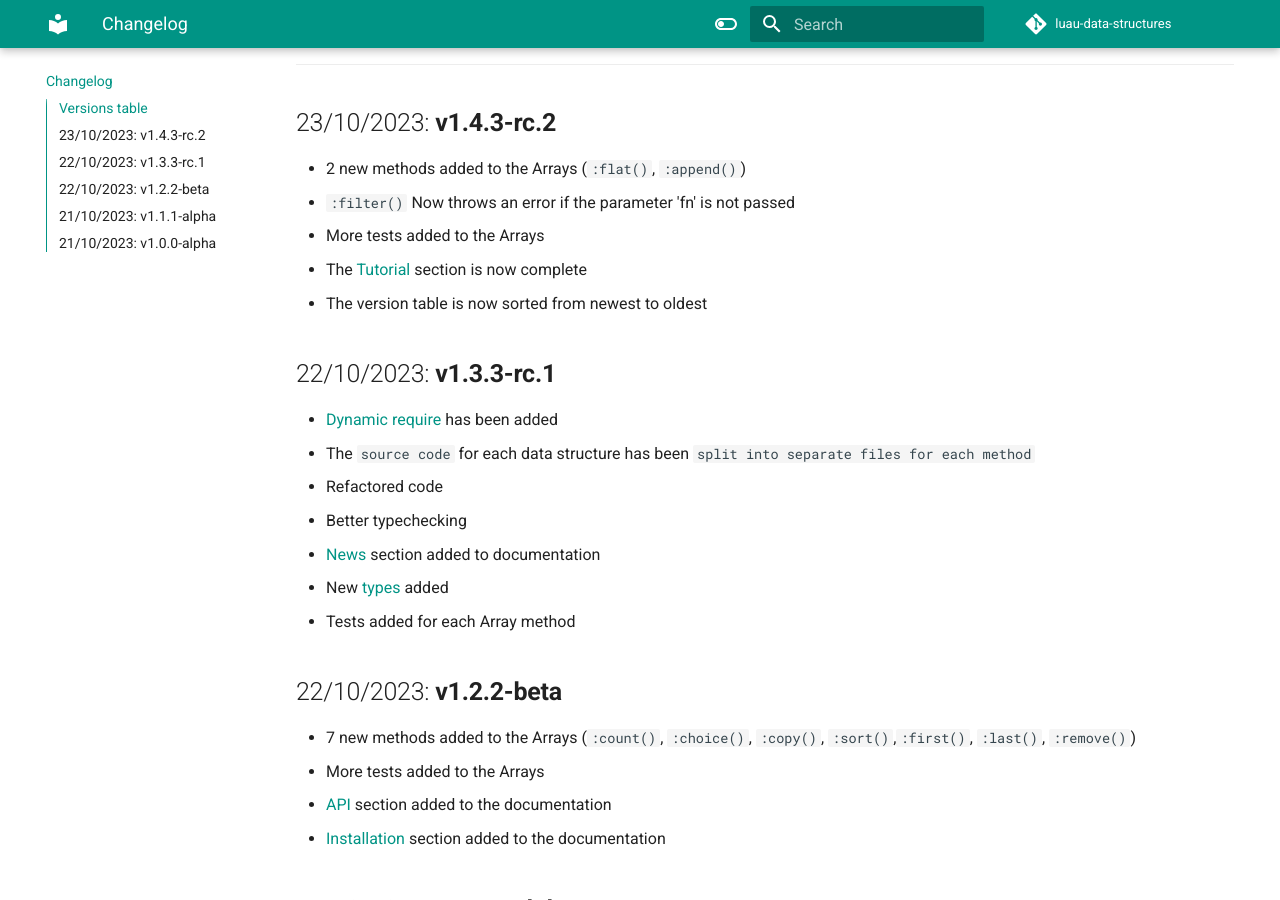
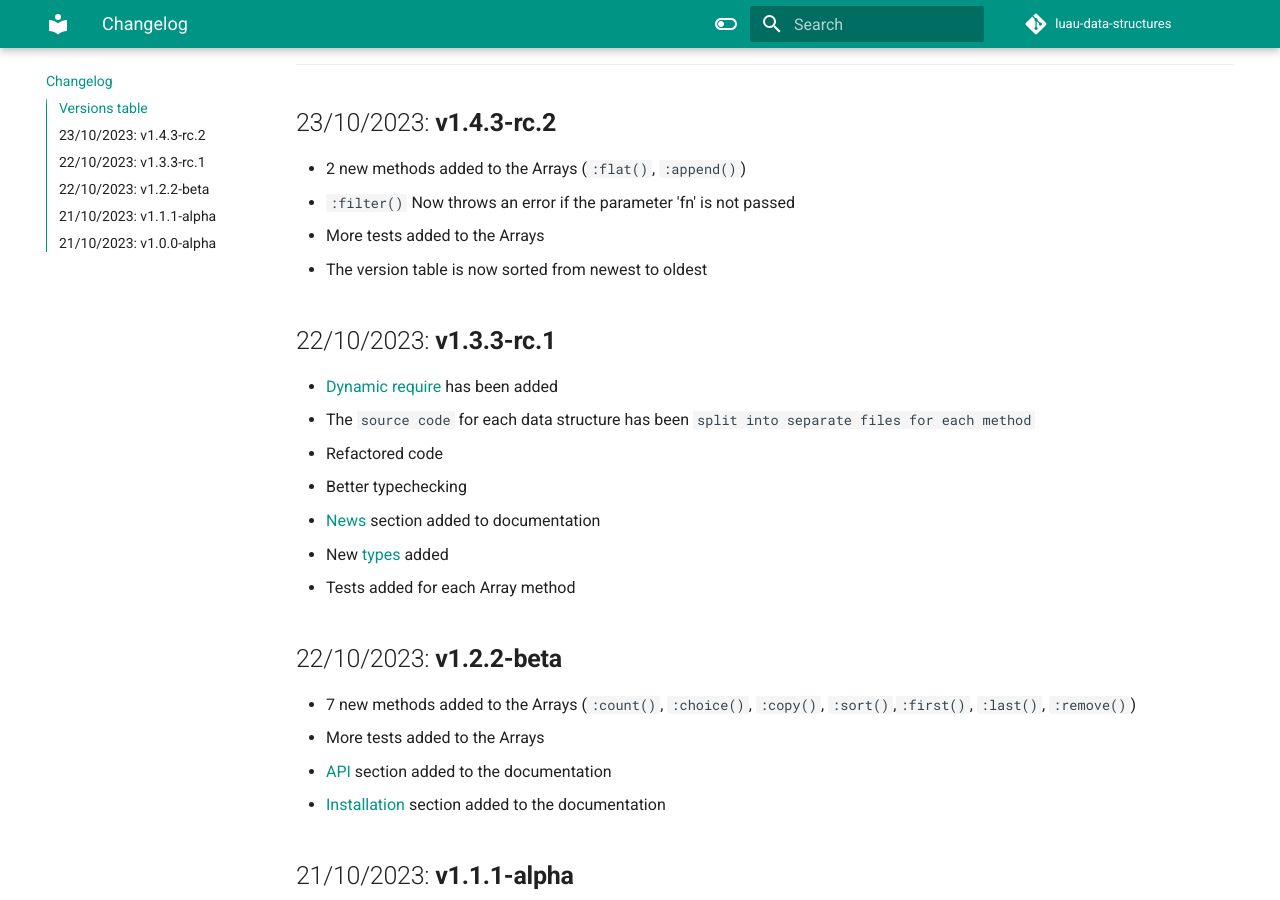
Before and after one commit to ecstatic5/luau-data-structures, an MkDocs documentation site: the page built from docs/changelog.md, in a window 1280 px wide and 900 px high, scrolled down 465 px. Built offline with MkDocs 1.6.1 and Material for MkDocs 9.7.7, drawn with Linux system fonts in a browser that asks for light colours; comment, search, counter and statistics services are not loaded.

Commit message:
docs: Update changelog.md

```diff
--- a/docs/changelog.md
+++ b/docs/changelog.md
@@ -16,7 +16,6 @@ In this section you will find the changes made to the ModuleScript and the docum
 - 2 new methods added to the Arrays (`:flat()`, `:append()`)
 - `:filter()` Now throws an error if the parameter 'fn' is not passed
 - More tests added to the Arrays
-- The [Tutorial](./tutorial/installation.md) section is now complete
 - The version table is now sorted from newest to oldest
 
 
```
